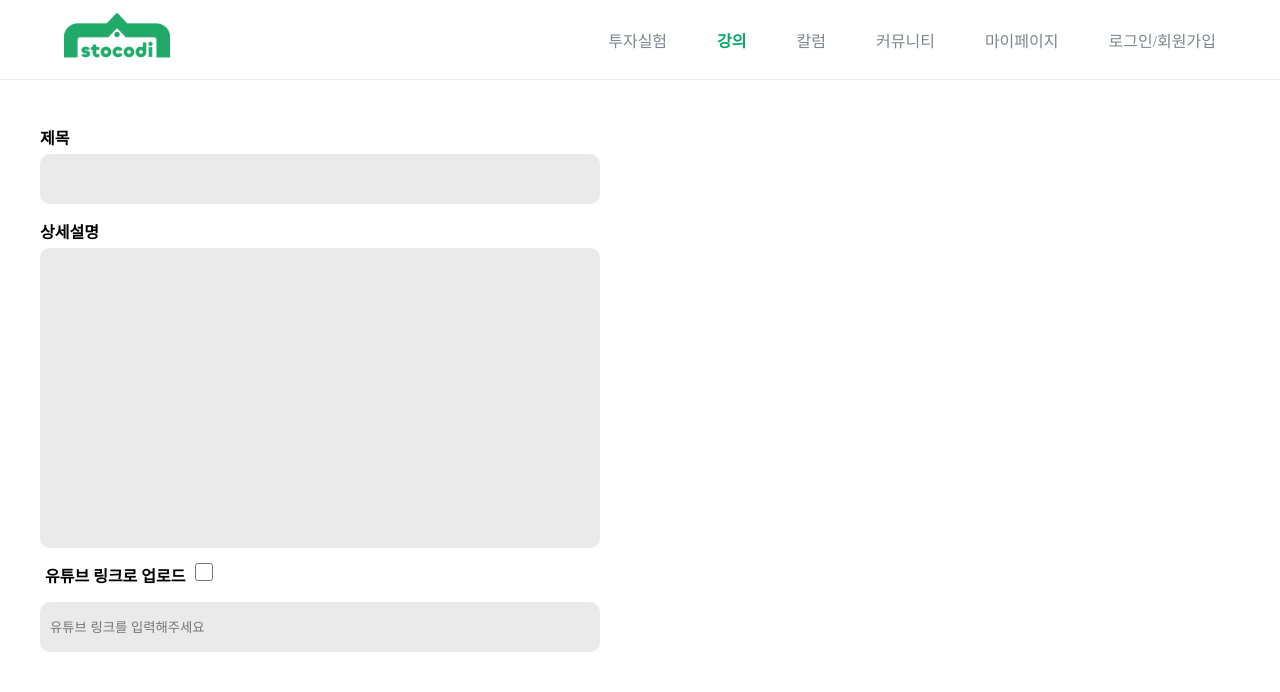
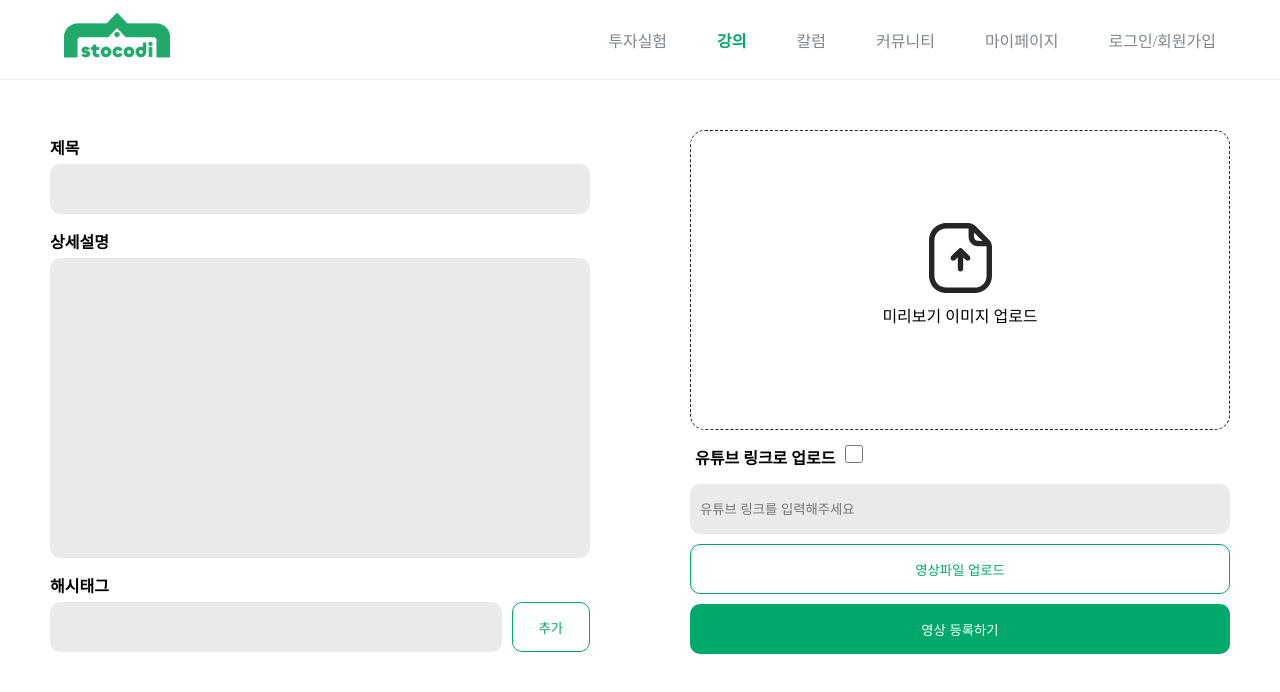
Before and after one commit to Stocodi/stocodi-web-legacy, a React (Vite) app: page /lectures/upload in a window 1280 px wide. Shown: the top 692 px of the page. Built offline with nearby package versions, Linux system fonts and the light colour scheme.

Commit message:
feat: 강의 업로드 구현

```diff
--- /dev/null
+++ b/src/api/Request.ts
@@ -0,0 +1,24 @@
+import { API_BASE_URL } from "./env";
+
+export const GetRequest = async <ResponseBody>(url: string, token?: string): Promise<ResponseBody> => {
+    const headers: HeadersInit = token ? { Authorization: `Bearer ${token}` } : {};
+    const repsonse = await fetch(API_BASE_URL + url, {
+        method: "GET",
+        headers: headers,
+    });
+    if (!repsonse.ok) throw new Error(`GET Request Failed ${url}`);
+    return repsonse.json() as ResponseBody;
+};
+
+export const PostRequest = async <RequestBody, ResponseBody>(url: string, body: RequestBody, token?: string): Promise<ResponseBody> => {
+    const headers: HeadersInit = token
+        ? { Authorization: `Bearer ${token}`, "Content-Type": "application/json" }
+        : { "Content-Type": "application/json" };
+    const response = await fetch(API_BASE_URL + url, {
+        method: "POST",
+        headers: headers,
+        body: JSON.stringify(body),
+    });
+    if (!response.ok) throw new Error(`POST Request Failed ${url}`);
+    return response.json() as ResponseBody;
+};
--- /dev/null
+++ b/src/components/lecture-page/UploadPlaceHolder.module.scss
@@ -0,0 +1,26 @@
+@import "@/styles/utils.scss";
+
+.upload_placeholder_wrapper {
+    @include place-center;
+    flex-direction: column;
+
+    border-radius: 15px;
+    border: 1px dashed #252525;
+
+    background-color: #fff;
+
+    img {
+        width: 70px;
+        height: 70px;
+        object-fit: contain;
+    }
+    p {
+        width: 100%;
+        margin: 10px 0px;
+        text-align: center;
+    }
+
+    &:hover {
+        cursor: pointer;
+    }
+}
--- /dev/null
+++ b/src/components/lecture-page/UploadPlaceholder.tsx
@@ -0,0 +1,20 @@
+import { MouseEventHandler } from "react";
+import styles from "./UploadPlaceHolder.module.scss";
+
+import uploadIcon from "@/assets/upload.svg";
+
+export interface IUploadPlaceholder {
+    width?: string;
+    height?: string;
+    label?: string;
+    onClick?: MouseEventHandler<HTMLDivElement>;
+}
+
+export const UploadPlaceholder: React.FC<IUploadPlaceholder> = ({ width, height, label, onClick }) => {
+    return (
+        <div className={styles.upload_placeholder_wrapper} style={{ width: width, height: height }} onClick={onClick}>
+            <img src={uploadIcon} alt="upload-icon" />
+            <p>{label}</p>
+        </div>
+    );
+};
--- a/src/interfaces/forms/Input.tsx
+++ b/src/interfaces/forms/Input.tsx
@@ -8,6 +8,7 @@ export interface IInput {
     height?: string;
     rest?: unknown;
     placeholder?: string;
+    disabled?: boolean;
     onChange?: React.ChangeEventHandler<HTMLInputElement>;
 }
 
@@ -32,8 +33,8 @@ export interface IInputButtonContainer extends IInputContainer {
     onClick: MouseEventHandler<HTMLButtonElement>;
 }
 
-export const Input = forwardRef<HTMLInputElement, IInput>(({ width, height, onChange, ...rest }, ref) => {
-    return <input ref={ref} className={styles.input} style={{ width: width, height: height }} onChange={onChange} {...rest} />;
+export const Input = forwardRef<HTMLInputElement, IInput>(({ width, height, onChange, disabled, ...rest }, ref) => {
+    return <input ref={ref} disabled={disabled} className={styles.input} style={{ width: width, height: height }} onChange={onChange} {...rest} />;
 });
 
 export const InputContainer = forwardRef<HTMLInputElement, IInputContainer>(({ width, height, label, ...rest }, ref) => {
--- a/src/pages/lecture-page/LectureUploadPage.module.scss
+++ b/src/pages/lecture-page/LectureUploadPage.module.scss
@@ -10,7 +10,7 @@
     gap: 10px;
 
     width: 50%;
-    padding: 40px;
+    padding: 50px;
 }
 
 @include tablet {
--- a/src/pages/lecture-page/LectureUploadPage.tsx
+++ b/src/pages/lecture-page/LectureUploadPage.tsx
@@ -1,15 +1,38 @@
-import { useRef } from "react";
-import { Input, InputContainer, TextAreaContainer } from "../../interfaces/forms/Input";
+import { useState, useRef } from "react";
+import { useNavigate } from "react-router-dom";
+
+import { Button } from "../../interfaces/forms/Button";
+import { Input, InputContainer, InputButtonContainer, TextAreaContainer } from "../../interfaces/forms/Input";
 import { CheckBox } from "../../interfaces/forms/CheckBox";
+import { Badge } from "../../interfaces/display/Badge";
+
+import { UploadPlaceholder } from "../../components/lecture-page/UploadPlaceholder";
+
+import { PostRequest } from "../../api/Request";
+import { GetAccessToken } from "../../api/Authentication";
+
 import styles from "./LectureUploadPage.module.scss";
 
 export default function LectureUploadPage() {
+    const [hashtags, setHashTags] = useState<string[]>([]);
+
+    const navigate = useNavigate();
+
     const titleRef = useRef<HTMLInputElement>(null);
     const descriptionRef = useRef<HTMLTextAreaElement>(null);
-    // const hashtagRef = useRef<HTMLInputElement>(null);
-
+    const hashtagRef = useRef<HTMLInputElement>(null);
     const checkboxRef = useRef<HTMLInputElement>(null);
     const videolinkRef = useRef<HTMLInputElement>(null);
+
+    const onHashTagAddClicked = () => {
+        if (hashtagRef.current?.value) {
+            setHashTags([...hashtags, hashtagRef.current.value]);
+        }
+    };
+
+    const onThumbnailUploadClicked = () => {
+        alert("서비스 준비중입니다!");
+    };
 
     const onCheckBoxClicked = () => {
         if (videolinkRef.current != null) {
@@ -21,16 +44,75 @@ export default function LectureUploadPage() {
         }
     };
 
+    const onVideoFileUploadClicked = () => {
+        alert("서비스 준비중입니다! 유튜브 링크로 업로드 기능을 이용해주세요!");
+    };
+
+    const onLectureUploadClicked = async () => {
+        if (titleRef.current?.value && videolinkRef.current?.value) {
+            try {
+                await PostRequest(
+                    "/lectures",
+                    {
+                        video_link: videolinkRef.current?.value,
+                        title: titleRef.current?.value,
+                        description: descriptionRef.current?.value,
+                        tags: hashtags,
+                    },
+                    GetAccessToken(),
+                );
+                alert("영상 업로드 완료!");
+                navigate("/lectures");
+            } catch (err) {
+                alert("영상 업로드에 실패하였습니다");
+            }
+        }
+        // 필드값 비어있는 경우 예외처리
+        alert("제목을 입력해주세요!");
+    };
+
     return (
         <>
             <div className={styles.upload_wrapper}>
                 <div className={styles.upload_container}>
                     <InputContainer ref={titleRef} label="제목" width="100%" height="50px" />
                     <TextAreaContainer ref={descriptionRef} label="상세설명" width="100%" height="300px" />
+
+                    <InputButtonContainer
+                        ref={hashtagRef}
+                        label="해시태그"
+                        width="100%"
+                        height="50px"
+                        btnLabel="추가"
+                        btnWidth="80px"
+                        onClick={onHashTagAddClicked}
+                    ></InputButtonContainer>
+
+                    <div className={styles.hashtag_container}>
+                        {hashtags.map((element, index) => {
+                            return (
+                                <Badge key={index} type="primary-stroke">
+                                    {element}
+                                </Badge>
+                            );
+                        })}
+                    </div>
+                </div>
+
+                <div className={styles.upload_container}>
+                    <UploadPlaceholder width="100%" height="300px" label="미리보기 이미지 업로드" onClick={onThumbnailUploadClicked} />
+
                     <CheckBox ref={checkboxRef} label="유튜브 링크로 업로드" onClick={onCheckBoxClicked}></CheckBox>
                     <Input ref={videolinkRef} disabled placeholder="유튜브 링크를 입력해주세요" width="100%" height="50px"></Input>
+
+                    <Button type="primary-stroke" width="100%" height="50px" onClick={onVideoFileUploadClicked}>
+                        영상파일 업로드
+                    </Button>
+
+                    <Button type="primary-filled" width="100%" height="50px" onClick={onLectureUploadClicked}>
+                        영상 등록하기
+                    </Button>
                 </div>
-                <div className={styles.upload_container}></div>
             </div>
         </>
     );
```
Also changed, not shown: src/assets/upload.svg (added), src/interfaces/forms/UploadPlaceHolder.module.scss (deleted), src/interfaces/forms/UploadPlaceholder.tsx (deleted).
